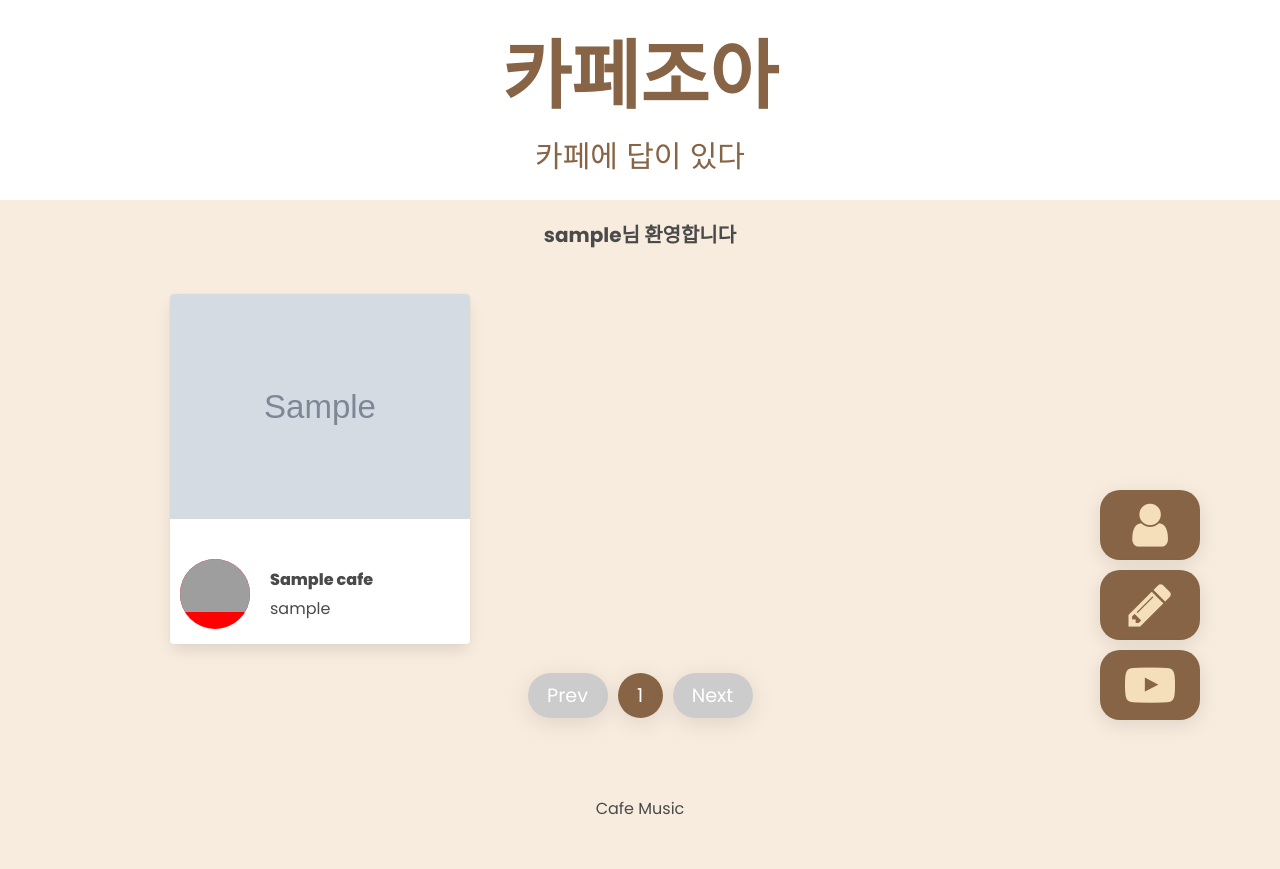
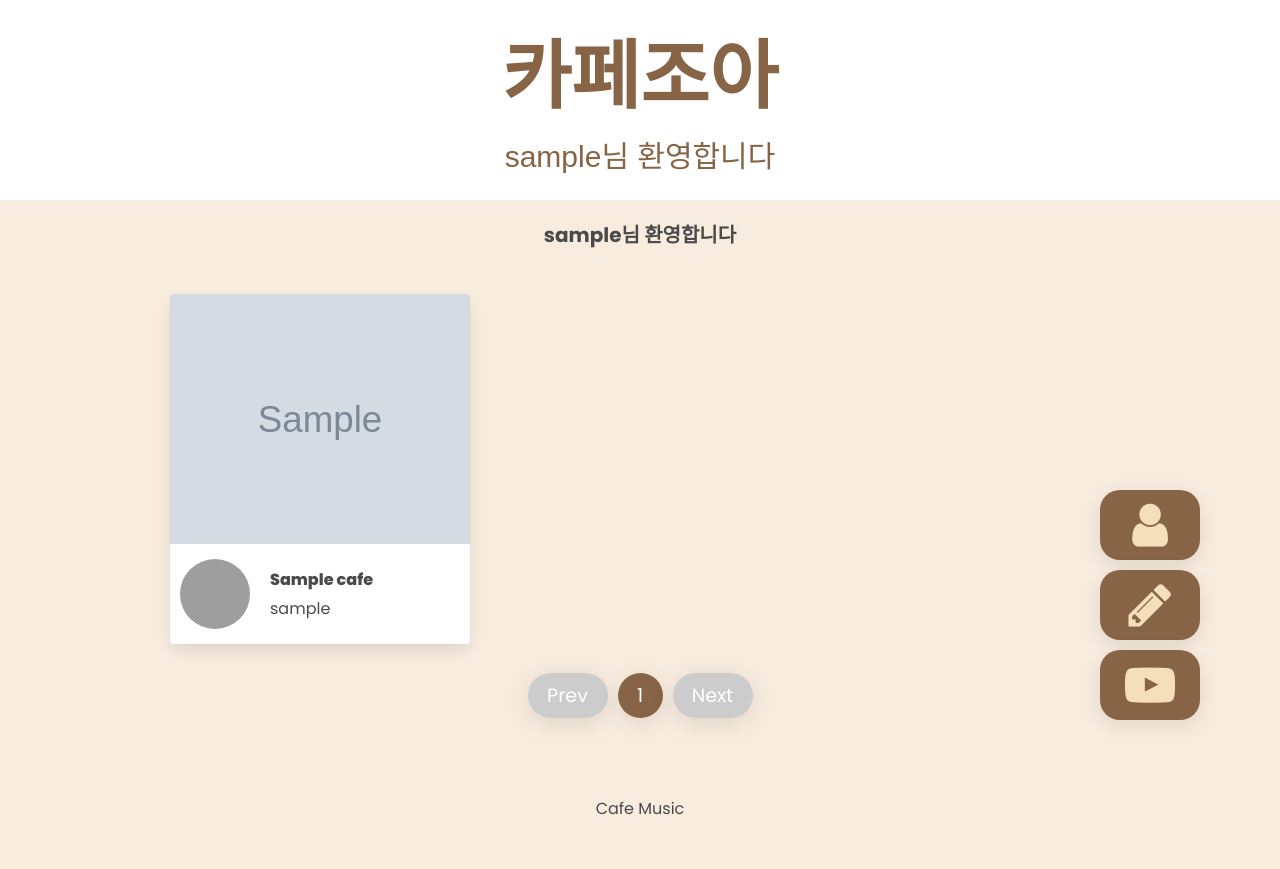
Before and after one commit to lkhun9311/innovationcamp_prj1, a Flask app: template templates/index.html in a window 1280 px wide. Shown: the top 869 px of the page. Run offline with Flask 2, Linux system fonts and the light colour scheme; the template is opened without the code that fills it: most values are stand-ins (such as "Sample title", 1, 10 or a date in 2020); grey boxes marked "Sample" are stand-in pictures; a database or web service that is not in the repository returns one stand-in record (values such as "Sample title"); data that the repository does not hold is empty; some web fonts are replaced; grey boxes are pictures that could not be loaded.

Commit message:
fix 사진 크기 수정

```diff
--- a/static/index_style.css
+++ b/static/index_style.css
@@ -81,8 +81,12 @@ a {
     border-radius: 50%;
     width:70px;
     height: 70px;
-    background-color: red;
     overflow: hidden;
+}
+.user_img img{
+    width: 100%;
+    height: 100%;
+    object-fit: cover;
 }
 .update_container{
     height: 850px;
--- a/static/pagination_style.css
+++ b/static/pagination_style.css
@@ -55,7 +55,7 @@
 }
 .card-image{
   position: relative;
-  width: 100%;
+  width: 300px;
   height: 250px;
   overflow: hidden;
 }
@@ -77,8 +77,8 @@
 }
 
 .card-image img{
-  max-width: 100%;
-  height: auto;
+  width: 100%;
+  height: 100%;
 }
 .media-content{
   padding: 50px;
--- a/templates/index.html
+++ b/templates/index.html
@@ -63,7 +63,7 @@
 <body>
 <header class="index_header">
     <h1 class="header_title">카페조아</h1>
-    <h3 class="header_subtitle">카페에 답이 있다</h3>
+    <h3 class="header_subtitle">{{ user_info.username }}님 환영합니다</h3>
     {# <span>{{ user_info.username }}님 환영합니다</span>#}
 </header>
 <!--카페작성 모달-->
```
